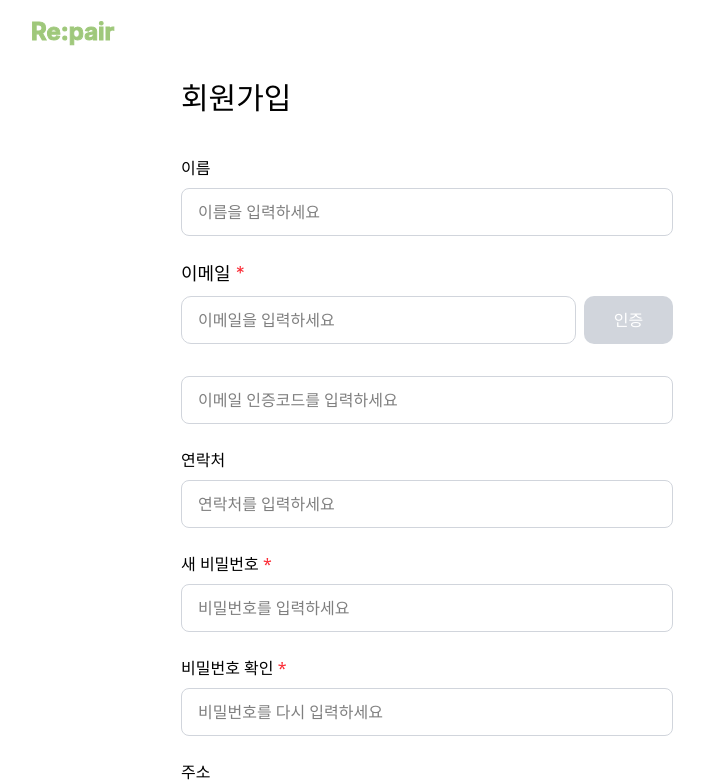
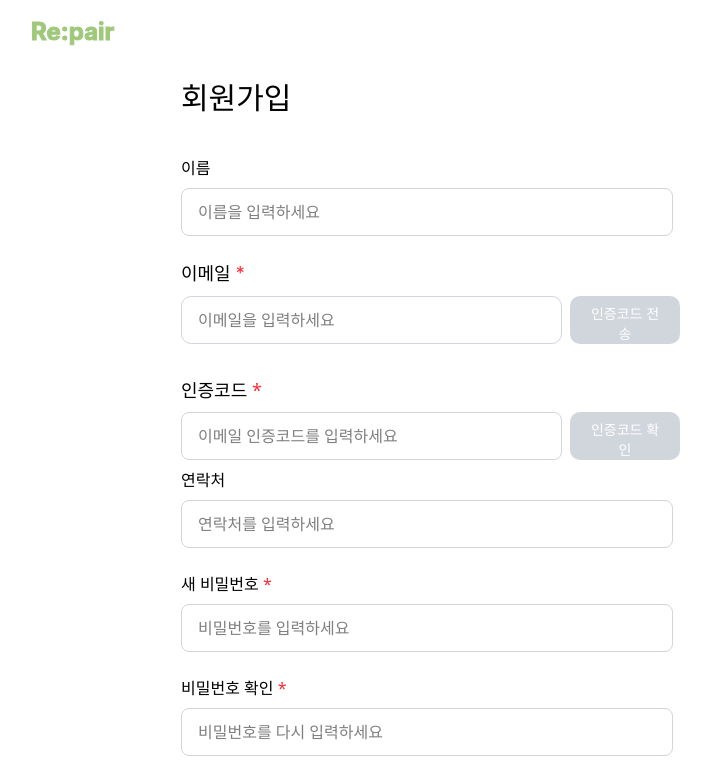
Before and after one commit to cTosMaster/Re-Pair, a React (Vite) app in the folder frontend/: page /signup in a window 1280 px wide. Shown: the top 783 px of the page, without its empty margins (33-744 px from the left). Built offline with nearby package versions, Linux system fonts and the light colour scheme.

Commit message:
feat: 회원가입시 이메일 인증/인증코드 입력 수정

```diff
--- a/frontend/src/components/login/SignUp.jsx
+++ b/frontend/src/components/login/SignUp.jsx
@@ -14,13 +14,18 @@ const SignUpPage = () => {
   });
 
   const [showModal, setShowModal] = useState(false); // 회원가입 성공 모달
+  const [emailCodeStatus, setEmailCodeStatus] = useState(null); //이메일 인증 코드
 
   const handleChange = (e) => {
     setForm({
       ...form,
       [e.target.name]: e.target.value
     });
+    if (e.target.name === "emailCode") {
+      setEmailCodeStatus(null); // 인증코드 입력 시 상태 초기화
+    }
   };
+
 
   const handleSubmit = (e) => {
     e.preventDefault();
@@ -31,6 +36,18 @@ const SignUpPage = () => {
 
   const handleCloseModal = () => {
     setShowModal(false); // 모달 닫기
+  };
+
+  const isEmailEntered = form.email.trim() !== ""; //이메일 인증 입력칸 비어있으면
+  const isEmailCodeEntered = form.emailCode.trim() !== ""; //이메일 인증코드 부분 비어있으면
+
+  const handleVerifyCode = () => {
+    const correctCode = "123456"; // 예시로 고정된 코드 (실제 구현 시 백엔드 요청 필요)
+    if (form.emailCode === correctCode) {
+      setEmailCodeStatus("success");
+    } else {
+      setEmailCodeStatus("error");
+    }
   };
 
   return (
@@ -68,32 +85,73 @@ const SignUpPage = () => {
           className="block text-black font-normal text-lg mb-2"
           style={{ fontFamily: "Inter, Helvetica" }}
           htmlFor="emailinput"
-        >이메일 <span className="text-red-500">*</span></label>
-        {/* 이메일 입력 */}
+        >
+          이메일 <span className="text-red-500">*</span>
+        </label>
+
+        {/* 이메일 입력 & 버튼 */}
         <div className="flex gap-2">
           <input
             id="emailinput"
+            name="email"
             type="text"
+            value={form.email}
+            onChange={handleChange}
             placeholder="이메일을 입력하세요"
             className="w-full h-12 mb-8 rounded-[10px] border border-gray-300 px-4"
-                  style={{ width: '395px' }}
+            style={{ width: "381px" }}
           />
-        {/* 이메일 인증 버튼 */}
-          <button className="px-4 py-2 bg-gray-300 text-white rounded-[10px]"
-            style={{ width: "89px", height:"48px" }} >
-            인증
+          <button
+            className={`rounded-[10px] px-4 py-2 text-white text-sm font-medium transition
+              ${isEmailEntered ? "bg-[#9FC97B] hover:bg-[#73A647]" : "bg-gray-300 cursor-not-allowed"}`}
+            style={{ width: "110px", height: "48px", fontSize: "14px" }}
+            disabled={!isEmailEntered}
+            onClick={() => console.log("인증코드 전송")}
+          >
+            인증코드 전송
           </button>
         </div>
 
-
         {/* 인증코드 */}
+        <label className="block text-black font-normal text-lg mb-2">
+          인증코드 <span className="text-red-500">*</span>
+        </label>
+        {/* 인증코드 입력칸  */}
+          <div className="flex gap-2">
             <input
               name="emailCode"
               type="text"
               placeholder="이메일 인증코드를 입력하세요"
               onChange={handleChange}
-          className="w-full max-w-[492px] h-12 mb-6 border border-gray-300 rounded-lg px-4"
+              value={form.emailCode}
+              className={`w-full max-w-[492px] h-12 mb-2 border rounded-lg px-4 ${
+                emailCodeStatus === "success"
+                  ? "border-green-500"
+                  : emailCodeStatus === "error"
+                  ? "border-red-500"
+                  : "border-gray-300"
+              }`}
+              style={{ width: "381px" }}
             />
+            <button
+              type="button"
+              onClick={handleVerifyCode}
+              disabled={!isEmailCodeEntered}
+              className={`px-4 py-2 rounded-[10px] text-white text-sm font-medium transition ${
+                isEmailCodeEntered ? "bg-[#9FC97B] hover:bg-[#73A647]" : "bg-gray-300 cursor-not-allowed"
+              }`}
+              style={{ width: "110px", height: "48px", fontSize: "14px" }}
+            >
+              인증코드 확인
+            </button>
+          </div>
+        {emailCodeStatus === "success" && (
+          <p className="text-green-600 mb-4">검증되었습니다</p>
+        )}
+        {emailCodeStatus === "error" && (
+          <p className="text-red-500 mb-4">잘못된 인증입니다</p>
+        )}
+
 
         {/* 연락처 */}
         <label className="block text-black mb-2">연락처</label>
@@ -106,7 +164,9 @@ const SignUpPage = () => {
         />
 
         {/* 새 비밀번호 */}
-        <label className="block text-black mb-2">새 비밀번호<span className="text-red-500"> *</span></label>
+        <label className="block text-black mb-2">
+          새 비밀번호<span className="text-red-500"> *</span>
+        </label>
         <input
           name="password"
           type="password"
@@ -116,7 +176,9 @@ const SignUpPage = () => {
         />
 
         {/* 비밀번호 확인 */}
-        <label className="block text-black mb-2">비밀번호 확인<span className="text-red-500"> *</span></label>
+        <label className="block text-black mb-2">
+          비밀번호 확인<span className="text-red-500"> *</span>
+        </label>
         <input
           name="confirmPassword"
           type="password"
@@ -136,14 +198,18 @@ const SignUpPage = () => {
         />
 
         {/* 선택 필수 드롭다운 */}
-        <label className="block text-black mb-2">선택필수 <span className="text-red-500">*</span></label>
+        <label className="block text-black mb-2">
+          선택필수 <span className="text-red-500">*</span>
+        </label>
         <select
           name="selection"
           onChange={handleChange}
           className="w-full max-w-[492px] h-12 mb-10 border border-gray-300 rounded-lg px-4"
           defaultValue=""
         >
-          <option value="" disabled>선택해주세요</option>
+          <option value="" disabled>
+            선택해주세요
+          </option>
           <option value="customer">일반 사용자</option>
           <option value="technician">고객사 관리자</option>
         </select>
@@ -156,6 +222,7 @@ const SignUpPage = () => {
           회원가입
         </button>
       </div>
+
       {/* 회원가입 완료 모달 */}
       <SignUpModal isOpen={showModal} onClose={handleCloseModal} />
     </div>
```
Lines whose indentation alone changed are shown as unchanged.
